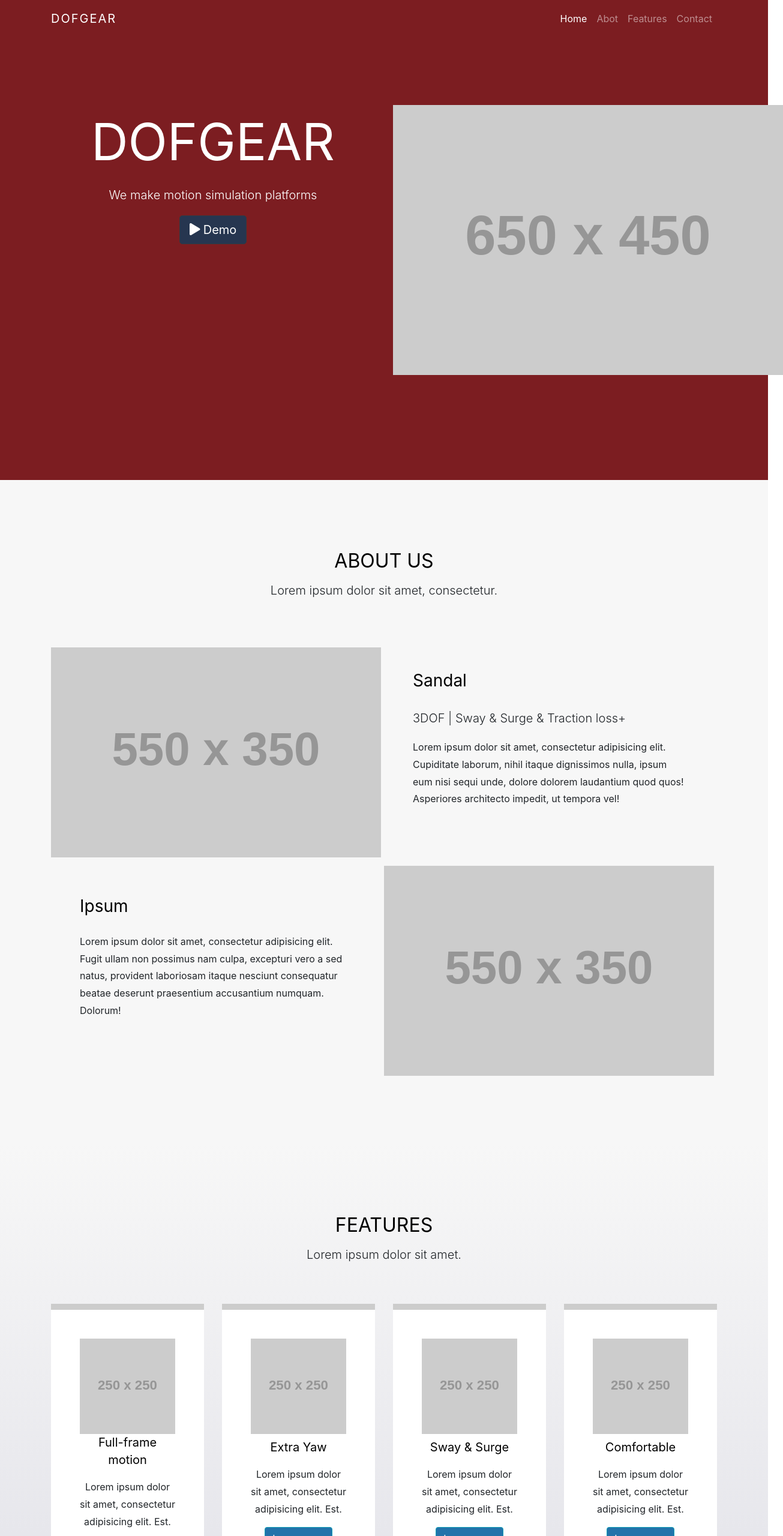
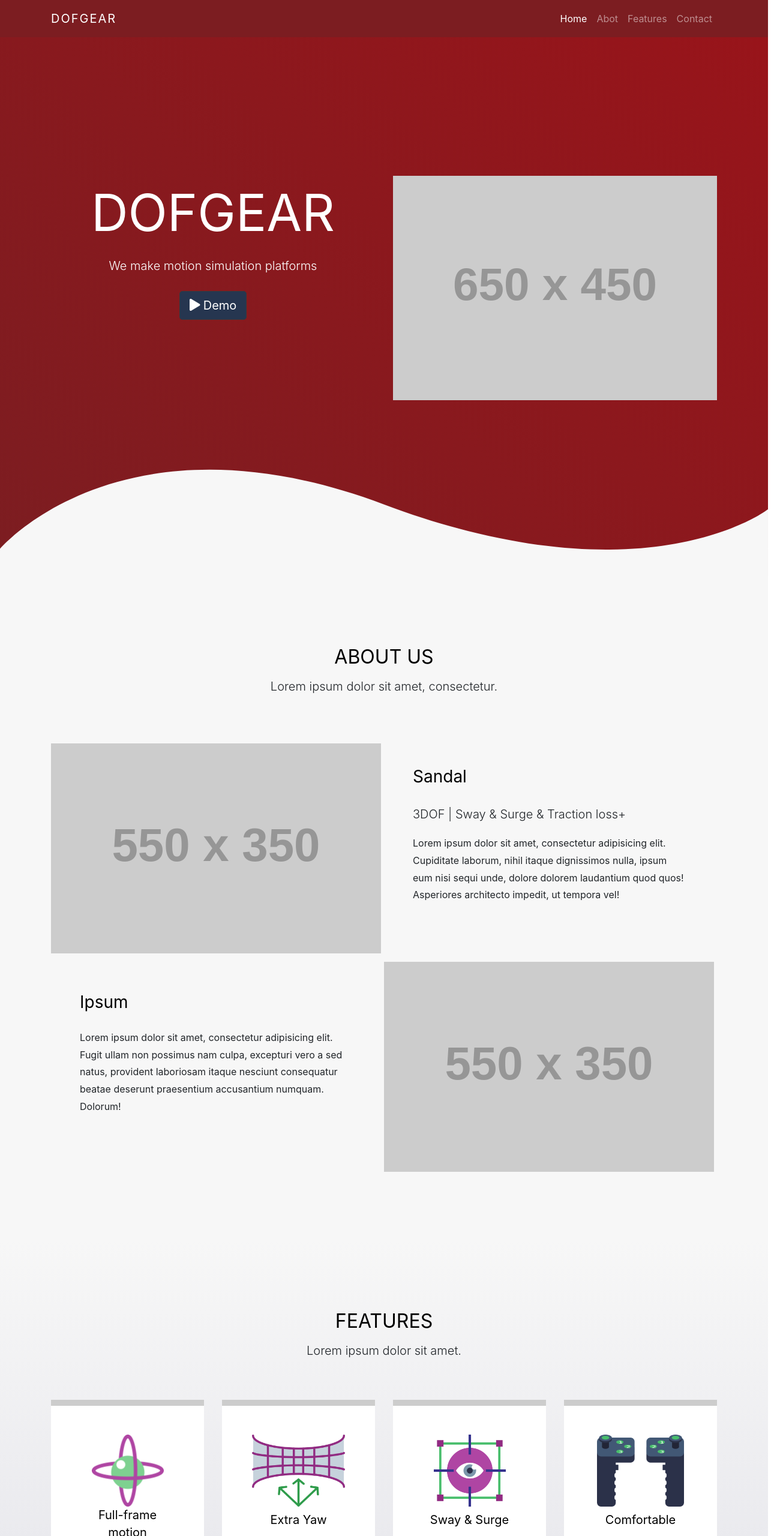
Before and after one commit to samir0v/dofgear2.0, a plain HTML site: page index.html in a window 1280 px wide. Shown: the top 2560 px of the page at 60% size, 1305 px wide, since content can reach past the window. Drawn offline with Linux system fonts and the light colour scheme; placeholder pictures from the web are drawn by us.

Commit message:
modded 05 02 18

```diff
--- a/css/style.css
+++ b/css/style.css
@@ -6,6 +6,8 @@ body{
   line-height: 1.8;
   font-size: 16px;
   height: 100%;
+  margin: 0;
+  padding: 0;
 }
 
 a {
@@ -63,21 +65,62 @@ h1, h2, h3, h4, h5 {
 }
 
 .dof-cover {
-  height: 100vh;
+  height: 120vh;
   width: 100%;
   background-size: cover;
   display: flex;
   align-items: center;
-
+  /* #C52B3E */
+  background-image: linear-gradient(45deg, #7C1D21 0%, #99141A 99%, #C52B3E 100%);
+  /* background-image: linear-gradient(to top, #fad0c4 0%, #ffd1ff 100%); */
 }
   .dof-cover h1 {
     color:#fff;
     font-size: 64pt;
   }
 
+.dof-masthead {
+  position: relative;
+  margin: 0;
+  padding: 0;
+}
+
+#curve {
+  position: absolute;
+  bottom: -1px;
+  width: 100%;
+}
+#curve path {
+  fill: #F7F7F7;
+}
+/*
+.dof-slant-header:before {
+  position: absolute;
+  content: '';
+  width: 60%;
+  height: 155px;
+  top:-50px;
+  left:0;
+  background: #F7F7F7;
+  transform: skewY(10deg);
+}
+
+.dof-slant-header::after {
+  position: absolute;
+  content: '';
+  width: 60%;
+  height: 125px;
+  top:-50px;
+  right:0;
+  background: #F7F7F7;
+  transform: skewY(-10deg);
+} */
+
+
 .dof-section,
 .dof-footer {
   padding: 7em 0 7em 0;
+  position: relative;
 }
 
 .dof-media {
@@ -91,6 +134,10 @@ h1, h2, h3, h4, h5 {
   flex-grow: 1;
   flex-shrink: 1;
   flex-basis: 0%;
+}
+.dof-feature-icon img{
+  height: 120px;
+  /* width: 120px; */
 }
 
 .dof-footer {
@@ -110,3 +157,8 @@ h1, h2, h3, h4, h5 {
     .dof-footer a:hover{
       color: #4586FF;
     }
+
+    .dof-footer-social li {
+      list-style: none;
+      margin: 0 10px 10px 0;
+      display: inline-block; }
--- a/index.html
+++ b/index.html
@@ -31,24 +31,29 @@
     </div> <!-- container end -->
   </nav>
   <!-- masthead -->
-  <section class="dof-cover bg-primary text-white dof-section">
+  <!-- <section class="dof-cover bg-primary text-white dof-masthead"> -->
+  <section class="dof-cover text-white dof-masthead">
     <div class="container">
       <div class="row">
-        <div class="col-md-6 justify-content-center text-center">
+        <div class="col-xs-12 col-sm-12 col-md-6 justify-content-center text-center">
           <h1>DOFGEAR</h1>
           <div class="row justify-content-center">
-            <div class="col-md-8">
-              <p class="lead">We make motion simulation platforms</p>
-              <a href="#" class="btn btn-lg btn-dark"><i class="fas fa-play"></i> Demo</a>
+            <div class="col-xs-12 col-sm-12 col-md-8">
+              <p class="lead mb-4">We make motion simulation platforms</p>
+              <a href="#" class="btn btn-lg btn-dark mb-5"><i class="fas fa-play"></i> Demo</a>
             </div>
           </div>
         </div>
-        <div class="col-md-6"><img src="http://via.placeholder.com/650x450" alt=""></div>
+        <div class="col-md-6"><img class="img-fluid" src="http://via.placeholder.com/650x450" alt=""></div>
       </div>
     </div>
+    <svg version="1.1" id="curve" xmlns="http://www.w3.org/2000/svg" xmlns:xlink="http://www.w3.org/1999/xlink" x="0px" y="0px"
+       viewBox="0 0 1400 300" enable-background="new 0 0 1400 300" xml:space="preserve">
+    <path d="M0,249.1c0,0,221.4-261,700-81s700,8.8,700,8.8V300H0V249.1z"/>
+    </svg>
   </section>
   <!-- content blocks -->
-  <section class="dof-section bg-light" id="dof-section-about">
+  <section class="dof-section bg-light dof-slant-header" id="dof-section-about">
     <div class="container">
 
       <div class="row">
@@ -99,7 +104,7 @@
       <div class="row">
         <div class="col-lg-3 col-md-6" data-aos="flip-right" data-aos-duration="250" data-aos-once="true" data-aos-delay="100">
           <div class="media dof-media d-block mb-4 text-center p-md-5 p-4">
-            <div class="dof-feature-icon"><img src="http://via.placeholder.com/250x250" alt="" class="img-fluid"></div>
+            <div class="dof-feature-icon"><img src="img/frame.png" alt="" class="img-fluid"></div>
             <div class="media-body">
               <h5 class="mt-0">Full-frame motion</h5>
               <p class="py-2 mb5">Lorem ipsum dolor sit amet, consectetur adipisicing elit. Est.</p>
@@ -109,7 +114,7 @@
         </div>
         <div class="col-lg-3 col-md-6" data-aos="flip-right" data-aos-duration="250" data-aos-once="true" data-aos-delay="200">
           <div class="media dof-media d-block mb-4 text-center p-md-5 p-4">
-            <div class="dof-feature-icon"><img src="http://via.placeholder.com/250x250" alt="" class="img-fluid"></div>
+            <div class="dof-feature-icon"><img src="img/tracktionloss.png" alt="" class="img-fluid"></div>
             <div class="media-body">
               <h5 class="py-2 mt-0">Extra Yaw</h5>
               <p class="mb5">Lorem ipsum dolor sit amet, consectetur adipisicing elit. Est.</p>
@@ -119,7 +124,7 @@
         </div>
         <div class="col-lg-3 col-md-6" data-aos="flip-right" data-aos-duration="250" data-aos-once="true" data-aos-delay="300">
           <div class="media dof-media d-block mb-4 text-center p-md-5 p-4">
-            <div class="dof-feature-icon"><img src="http://via.placeholder.com/250x250" alt="" class="img-fluid"></div>
+            <div class="dof-feature-icon"><img src="img/sway.png" alt="" class="img-fluid"></div>
             <div class="media-body">
               <h5 class="py-2 mt-0">Sway & Surge</h5>
               <p class="mb5">Lorem ipsum dolor sit amet, consectetur adipisicing elit. Est.</p>
@@ -129,7 +134,7 @@
         </div>
         <div class="col-lg-3 col-md-6" data-aos="flip-right" data-aos-duration="250" data-aos-once="true" data-aos-delay="400">
           <div class="media dof-media d-block mb-4 text-center p-md-5 p-4">
-            <div class="dof-feature-icon"><img src="http://via.placeholder.com/250x250" alt="" class="img-fluid"></div>
+            <div class="dof-feature-icon"><img src="img/g214.png" alt="" class="img-fluid"></div>
             <div class="media-body">
               <h5 class="py-2 mt-0">Comfortable</h5>
               <p class="mb5">Lorem ipsum dolor sit amet, consectetur adipisicing elit. Est.</p>
@@ -148,10 +153,10 @@
   <footer class="dof-footer bg-dark">
     <div class="container">
 
-      <div class="row mb-5">
-        <div class="col-md-8">
-          <div class="row">
-            <div class="col-md">
+      <div class="row">
+        <!-- <div class="col-md-8"> -->
+          <!-- <div class="row"> -->
+            <div class=" col-xs-12 col-md">
               <div class="dof-footer-widget mb-4">
                 <h2>Content</h2>
                 <ul class="list-unstyled">
@@ -175,12 +180,16 @@
             </div>
             <div class="col-md-4">
               <div class="dof-footer-widget mb-4">
-
+                <ul class="dof-footer-social list-unstyled float-md-right float-lft">
+                  <li><a href="#"><span class="fab fa-facebook-f fa-lg"></span></a></li>
+                  <li><a href="#"><span class="fab fa-twitter fa-lg"></span></a></li>
+                  <li><a href="#"><span class="fab fa-youtube fa-lg"></span></a></li>
+                </ul>
               </div>
             </div>
           </div>
           <!-- end row -->
-        </div>
+        <!-- </div> -->
       </div>
       <!-- row end -->
     </div> <!-- end container -->
```
Also changed, not shown: img/bg.svg (added), img/frame.png (added), img/g214.png (added), img/sway.png (added), img/tracktionloss.png (added), 1 other file.
